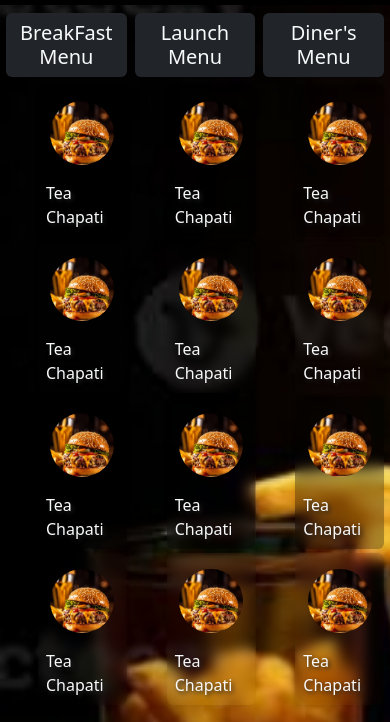
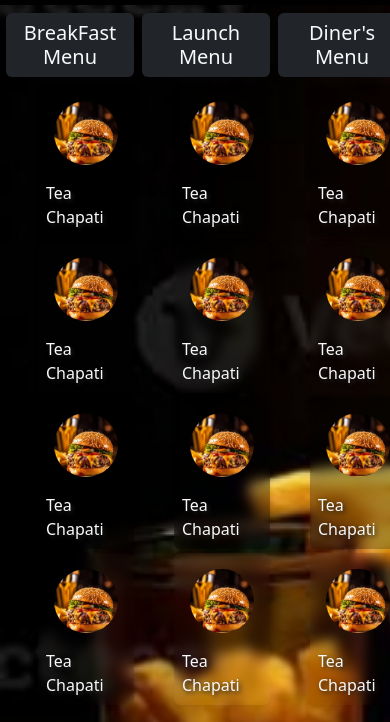
Before and after one commit to marcolminc/delicious, a plain HTML site: page menu.html in a window 390 px wide. Shown: the part 121-843 px from the top of the page. Drawn offline with Linux system fonts and the light colour scheme.

Commit message:
Update menu.html
make menu lists span whole viewport width for smaller screens

```diff
--- a/menu.html
+++ b/menu.html
@@ -38,7 +38,7 @@
 <div class="container-fluid content text-light">
     <div class="row">
         <div class="col-lg-9 d-flex g-1">
-            <div class="breakfast-menu p-1 col-4">
+            <div class="breakfast-menu p-1 col-md-4">
                 <h6 class="display-6 fs-5 bg-dark text-center p-2 rounded">BreakFast Menu</h6>
                 <ul class="menu-list ">
                     <li class="shadow-sm d-flex flex-column flex-md-row align-items-center justify-content-around p-2 rounded-2">
@@ -51,7 +51,7 @@
                         <img src="./images/burger.jpg" alt="burger" class="thumb mb-2 p-2"> <span class="d-block d-md-inline">Tea Chapati</span></li>
                 </ul>
             </div>
-            <div class="lunch-menu p-1 col-4">
+            <div class="lunch-menu p-1 col-md-4">
                 <h6 class="display-6 fs-5 bg-dark text-center p-2 rounded">Launch Menu</h6>
                 <ul class="menu-list">
                     <li class="shadow-sm d-flex flex-column flex-md-row align-items-center justify-content-around p-2 rounded-2">
@@ -64,7 +64,7 @@
                         <img src="./images/burger.jpg" alt="burger" class="thumb mb-2 p-2"> <span class="d-block d-md-inline">Tea Chapati</span></li>
                 </ul>
             </div>
-            <div class="dinner-menu p-1 col-4">
+            <div class="dinner-menu p-1 col-md-4">
                 <h6 class="display-6 fs-5 bg-dark text-center p-2 rounded">Diner's Menu</h6>
                 <ul class="menu-list">
                     <li class="shadow-sm d-flex flex-column flex-md-row align-items-center justify-content-around p-2 rounded-2">
```
